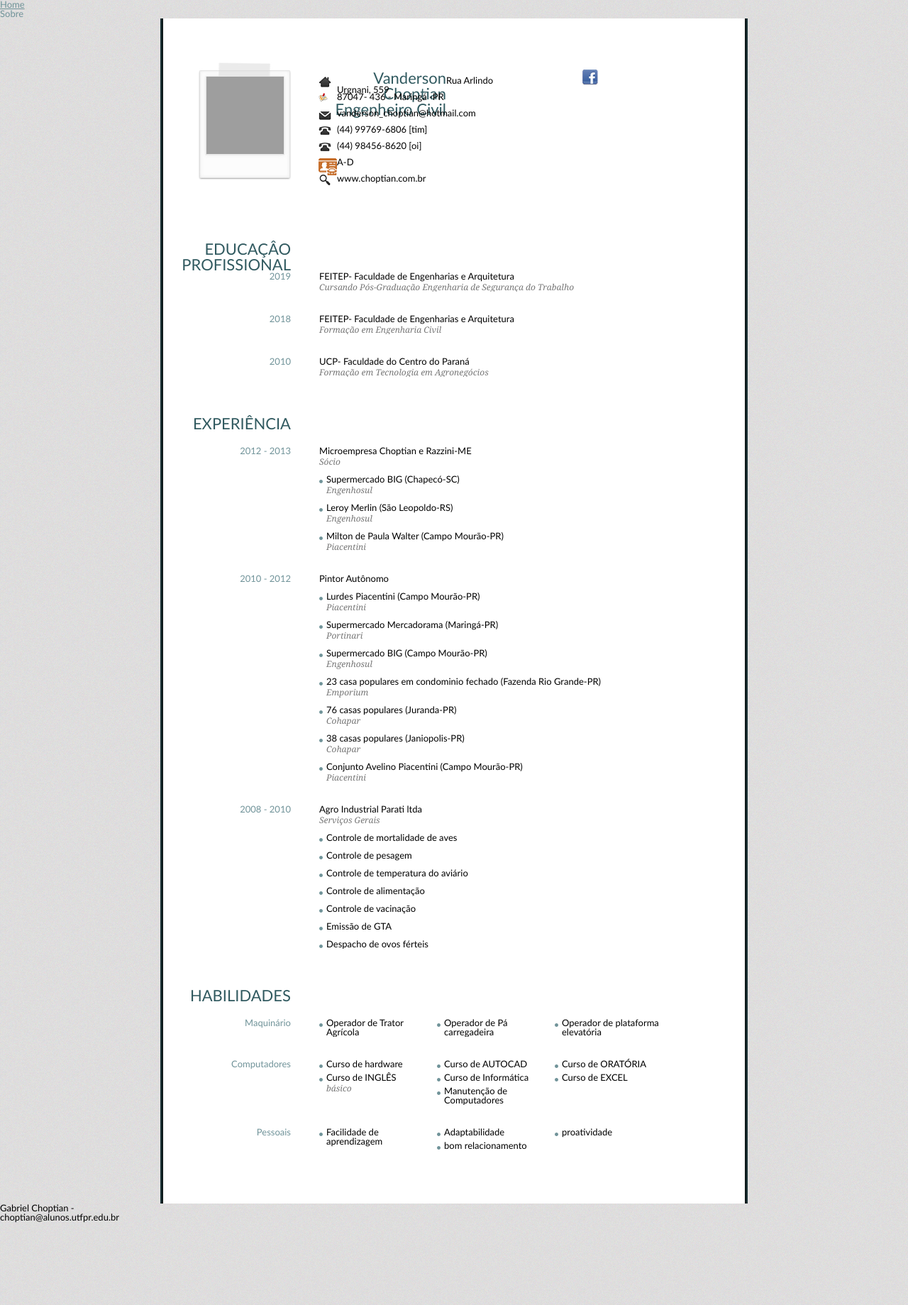
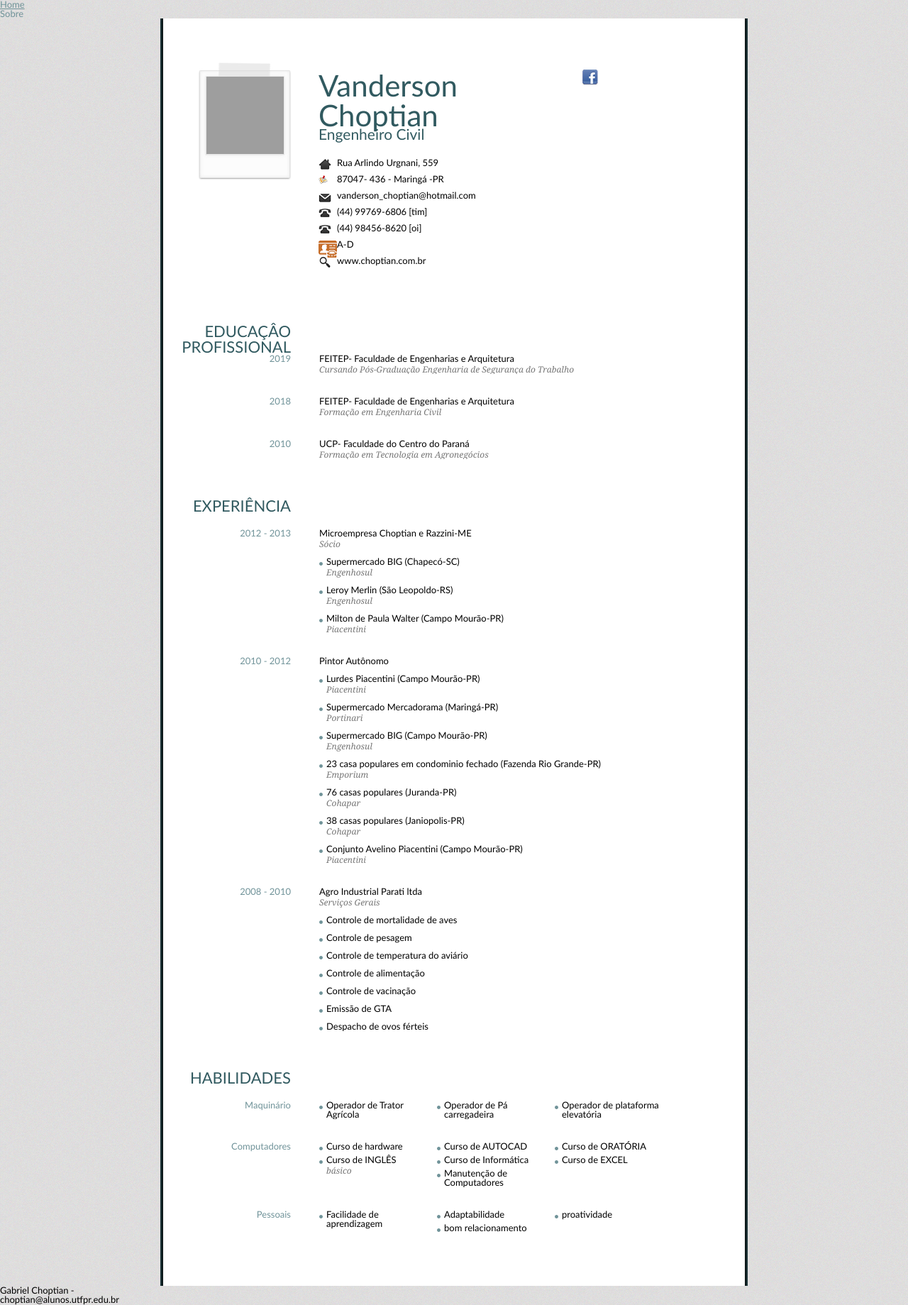
Before and after one commit to ltdagabriel/ltdagabriel.github.io, a Jekyll site: the page built from vanderson.html, in a window 1280 px wide. Shown: the whole page at 71% size. Built offline with Jekyll 4.4.1, drawn with Linux system fonts in a browser that asks for light colours; grey boxes are pictures that could not be loaded.

Commit message:
Update vanderson.html

```diff
--- a/vanderson.html
+++ b/vanderson.html
@@ -12,12 +12,14 @@ title: Vanderson Choptian
         <!-- End Image -->
         <!-- Begin Personal Information -->
         <div class="self">
-            <h2>
+            <h1>
                 Vanderson Choptian
                 <br>
                 <span>Engenheiro Civil</span>
-            </h2>
+            </h1>
+             <br>
             <ul>
+
                 <li class="ad">Rua Arlindo Urgnani, 559</li>
                 <li class="map">87047- 436 - Maringá -PR</li>
                 <li class="mail">vanderson_choptian@hotmail.com</li>
```
